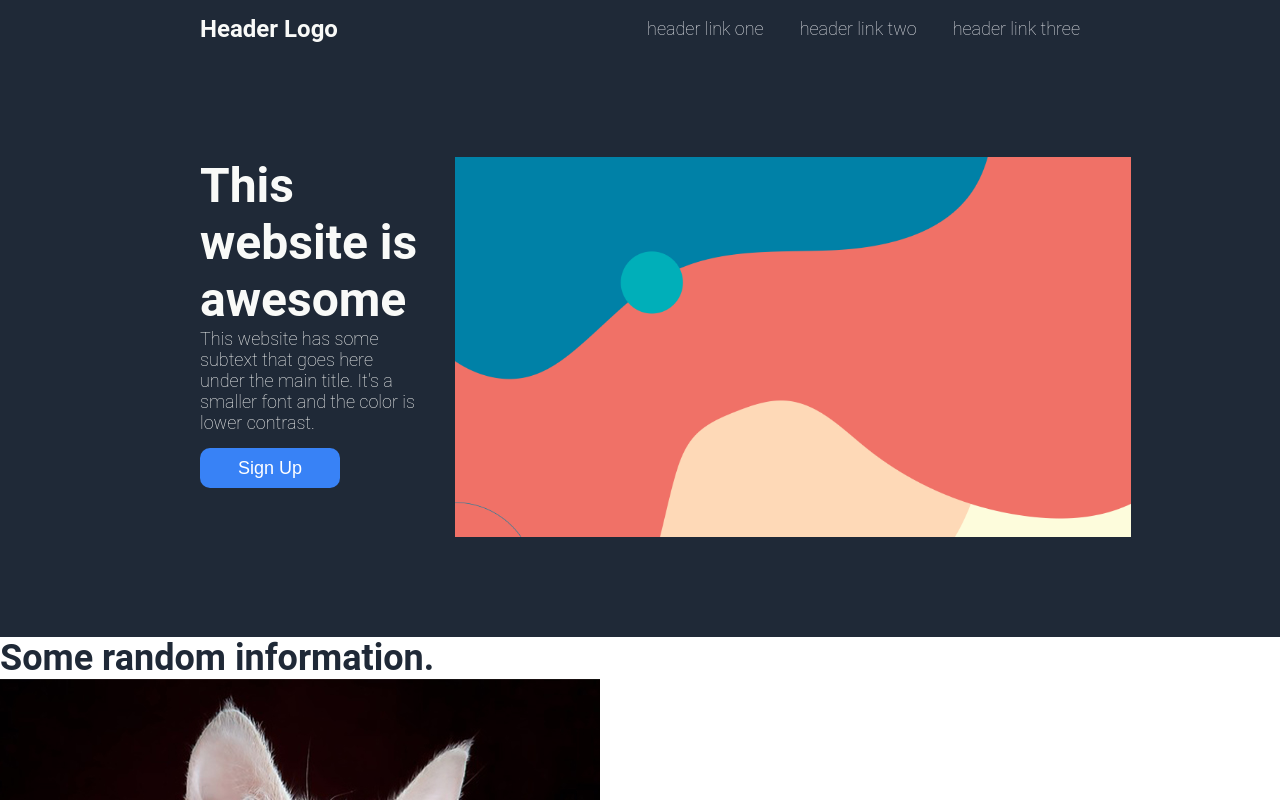
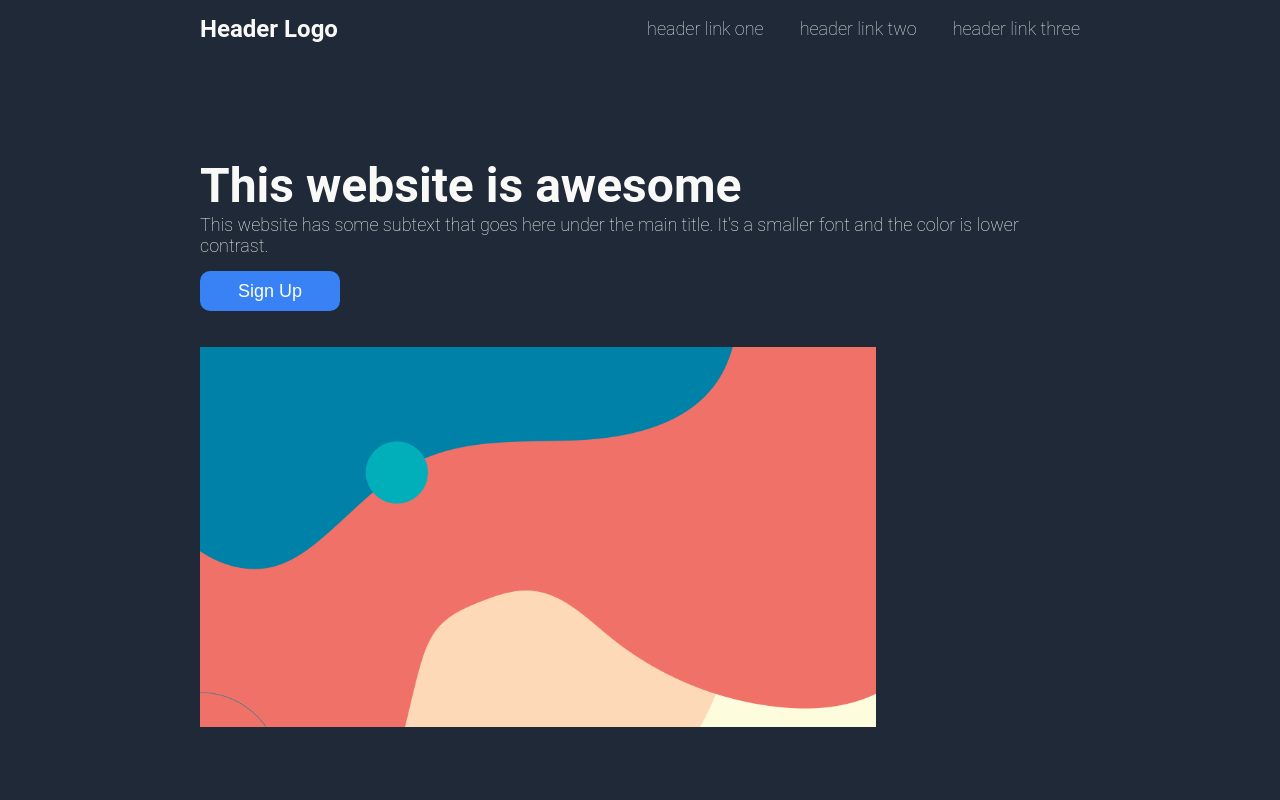
Before and after one commit to DustUnderBag/Landing-Page, a plain HTML site: page index.html in a window 1280 px wide. Shown: the top 800 px of the page. Drawn offline with Linux system fonts and the light colour scheme.

```diff
--- a/styles.css
+++ b/styles.css
@@ -92,6 +92,7 @@
     align-items: stretch;
     padding: 100px 200px;
     gap: 36px;
+    flex-wrap: wrap;
 }
 
 .hero-section img {
```
Also changed, not shown: index.html (+6 -0 lines).
